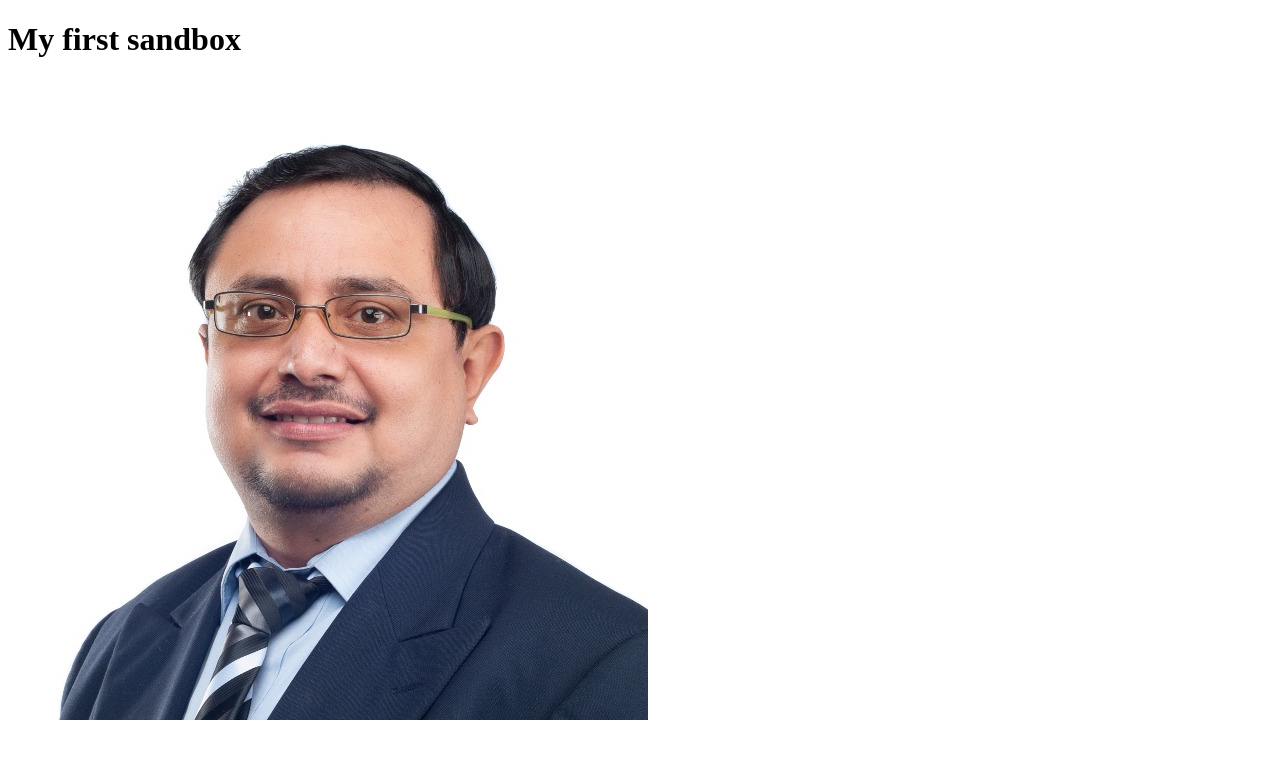
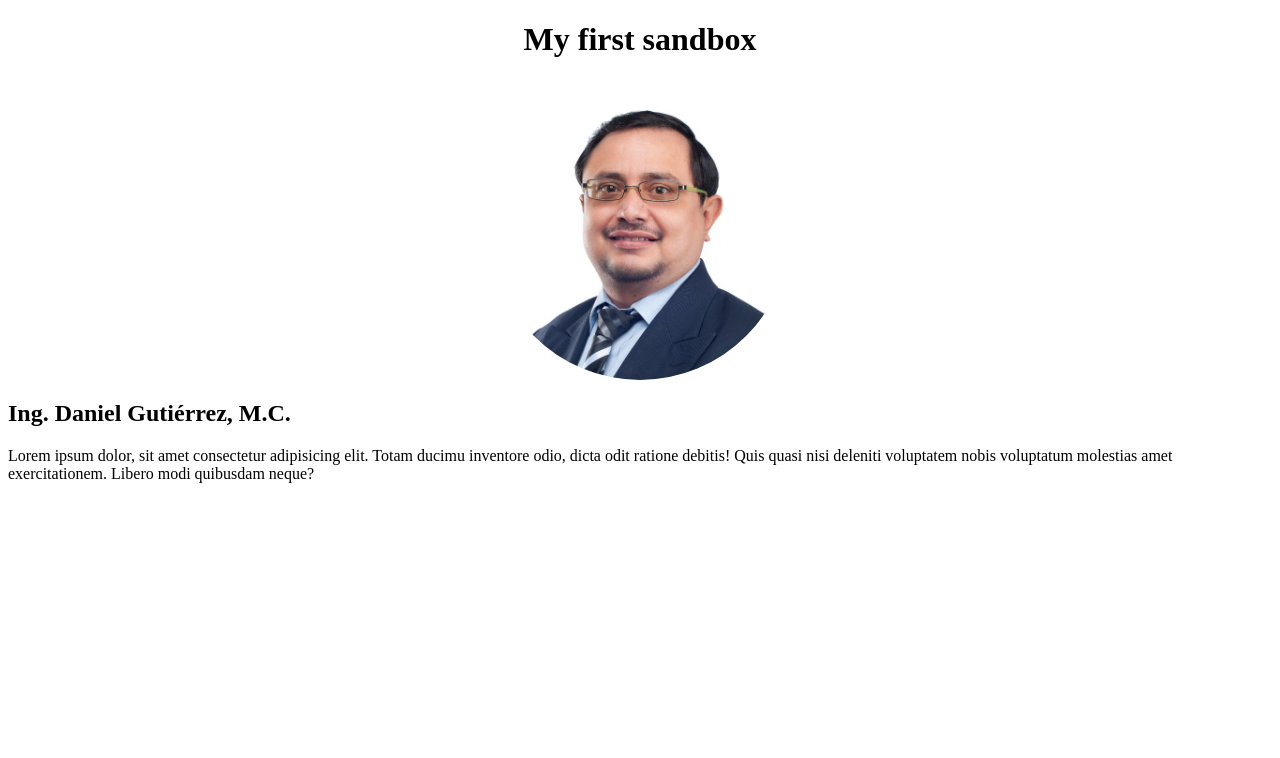
Before and after one commit to danielgutierrezcolorado/Clase_HTML, a website: page index.html in a window 1280 px wide. Drawn offline with Linux system fonts and the light colour scheme.

Commit message:
cambios en css

```diff
--- /dev/null
+++ b/css/style.css
@@ -0,0 +1,9 @@
+h1 {
+  text-align: center;
+}
+.img-avatar {
+  border-radius: 50%;
+  max-width: 300px;
+  margin: 0 auto;
+  display: block;
+}
--- a/index.html
+++ b/index.html
@@ -5,11 +5,20 @@
     <meta name="viewport" content="width=device-width, initial-scale=1.0" />
     <meta http-equiv="X-UA-Compatible" content="ie=edge" />
     <title>My first sandbox</title>
+    <link rel="stylesheet" href="css/style.css" />
   </head>
   <body>
     <h1>
       My first sandbox
     </h1>
-    <img src="images/pp.jpeg" alt="My picture" />
+    <img src="images/pp.jpeg" alt="My picture" class="img-avatar" />
+    <h2>Ing. Daniel Gutiérrez, M.C.</h2>
+    <p>
+      Lorem ipsum dolor, sit amet consectetur adipisicing elit. Totam ducimu
+      inventore odio, dicta odit ratione debitis! Quis quasi nisi deleniti
+      voluptatem nobis voluptatum molestias amet exercitationem. Libero modi
+      quibusdam neque?
+    </p>
+    <p></p>
   </body>
 </html>
```
